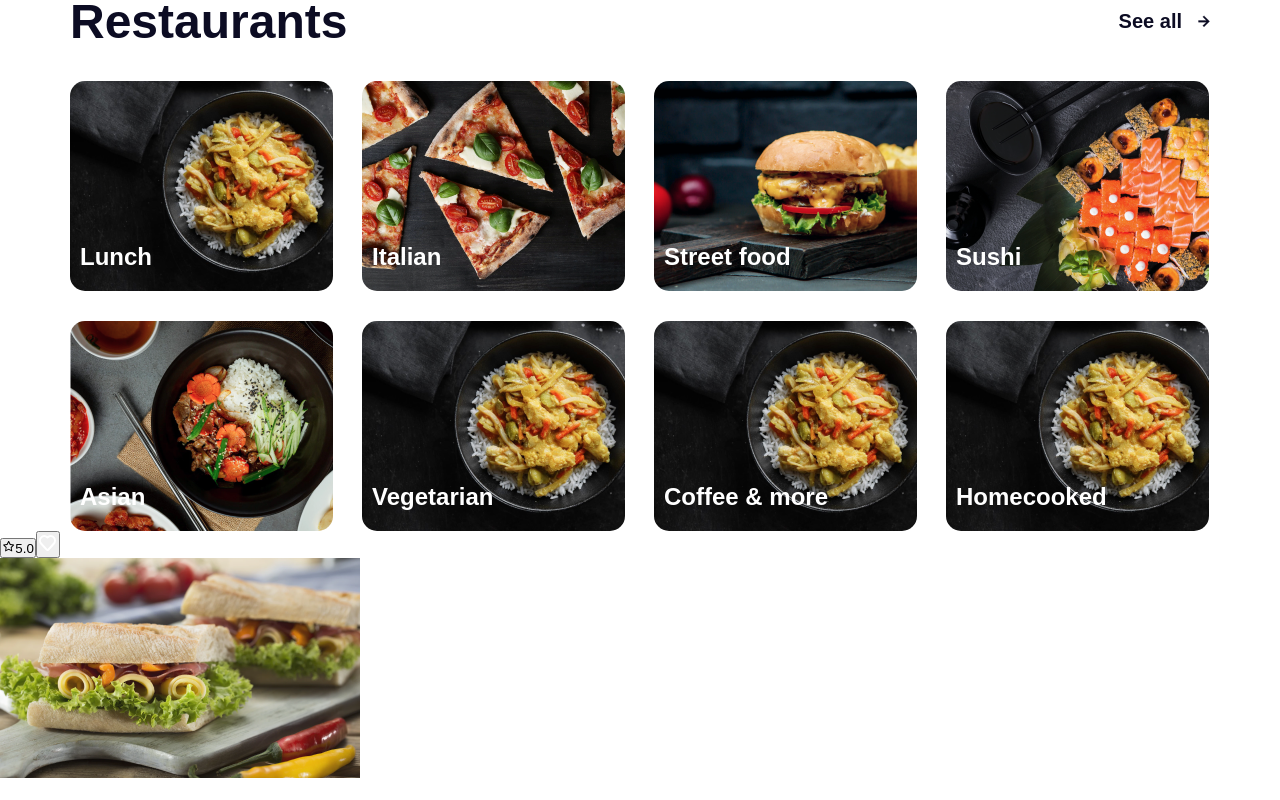
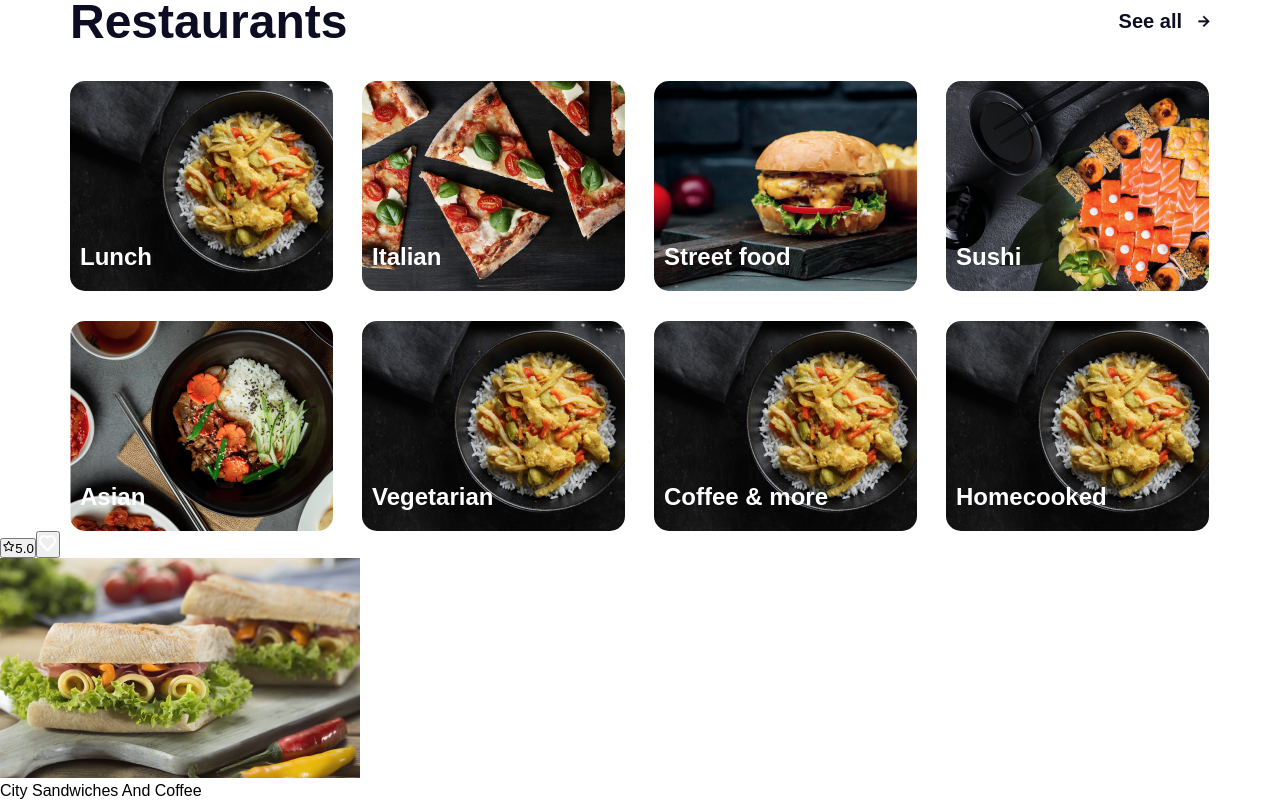
Before and after one commit to komilovmDev/Restaran, a React (Create React App) app in the folder client/: page / in a window 1280 px wide. Shown: the part 312-1112 px from the top of the page. Built offline with nearby package versions, Linux system fonts and the light colour scheme.

Commit message:
product name add

```diff
--- a/client/src/App.jsx
+++ b/client/src/App.jsx
@@ -153,6 +153,7 @@ function App() {
               <img src={product1} alt="" />
             </div>
             <div className="productend">
+              <span className='productName'>City Sandwiches And Coffee</span>
 
             </div>
           </div>
```
